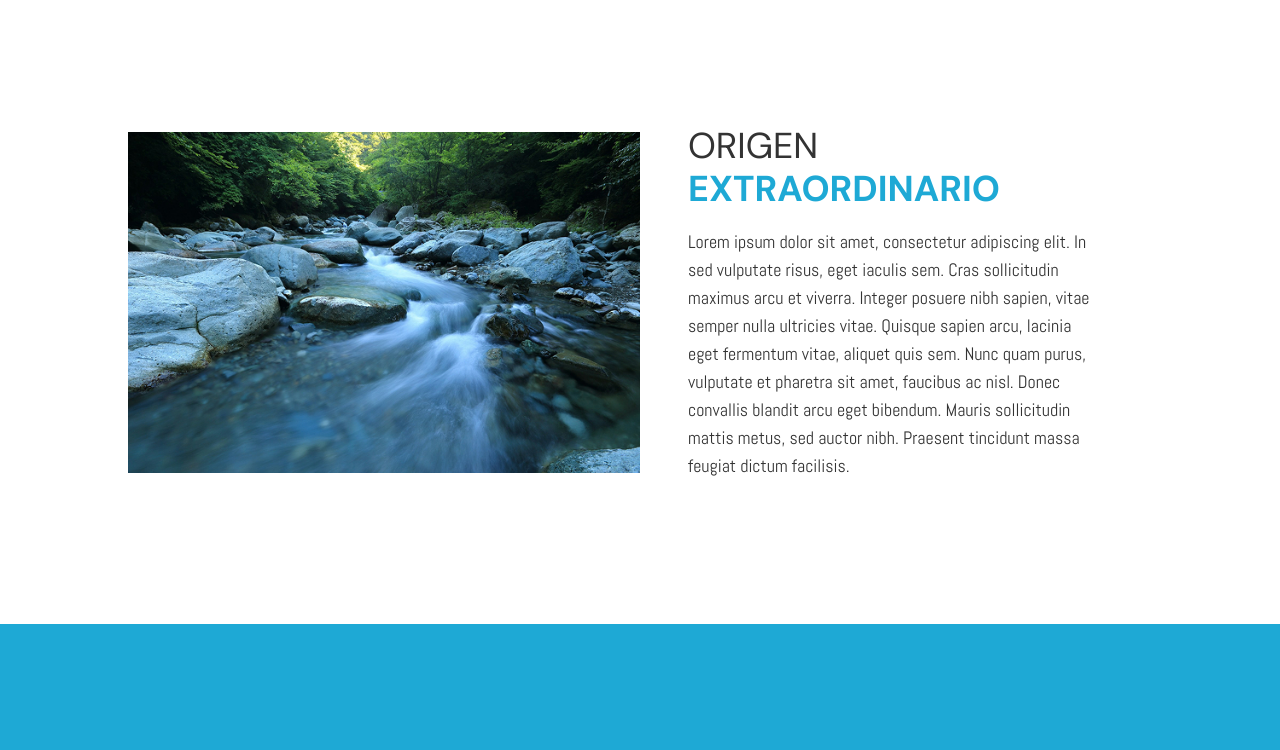
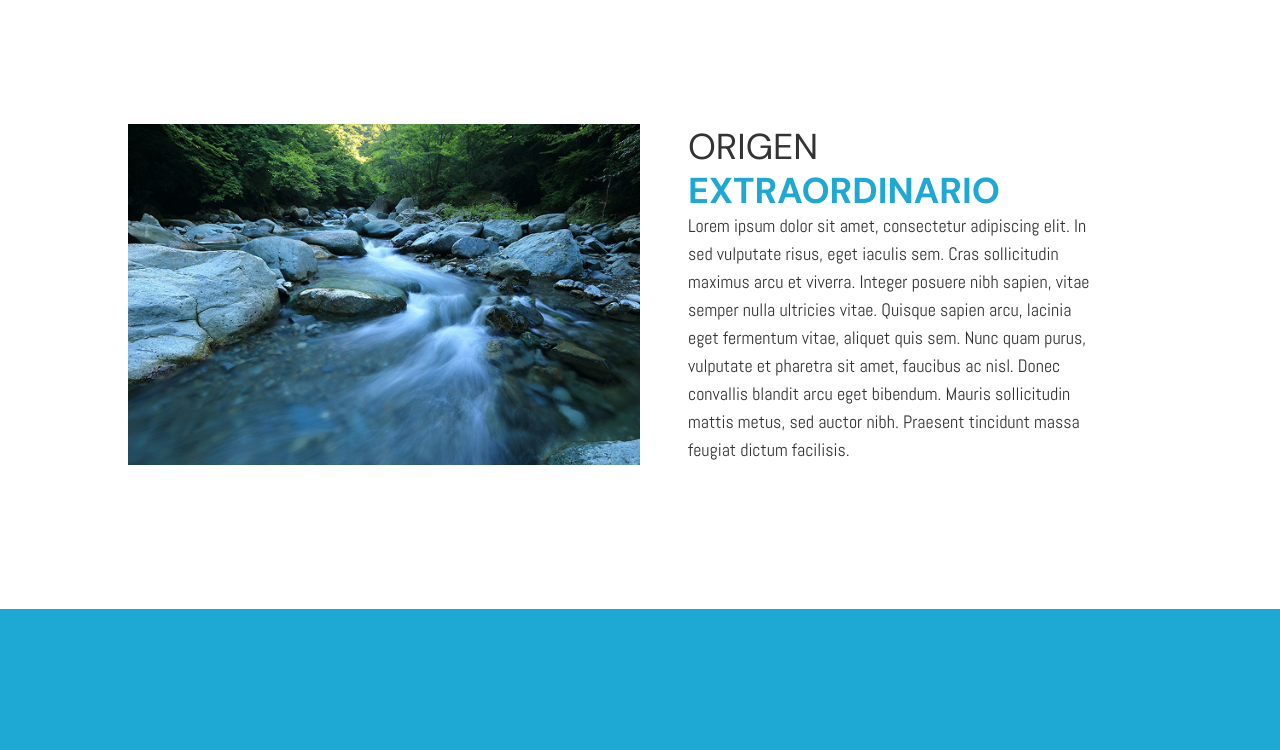
Before and after one commit to jbmunozhuercano/mountains, a Next.js app: page / in a window 1280 px wide. Shown: the part 820-1570 px from the top of the page. Built offline with nearby package versions, Linux system fonts and the light colour scheme.

Commit message:
Removed margin bottom on titles

```diff
--- a/app/globals.css
+++ b/app/globals.css
@@ -20,7 +20,6 @@ h6 {
   text-transform: uppercase;
   font-weight: 400;
   line-height: 1.2;
-  margin: 0 0 0.5em;
 }
 
 body {
```
